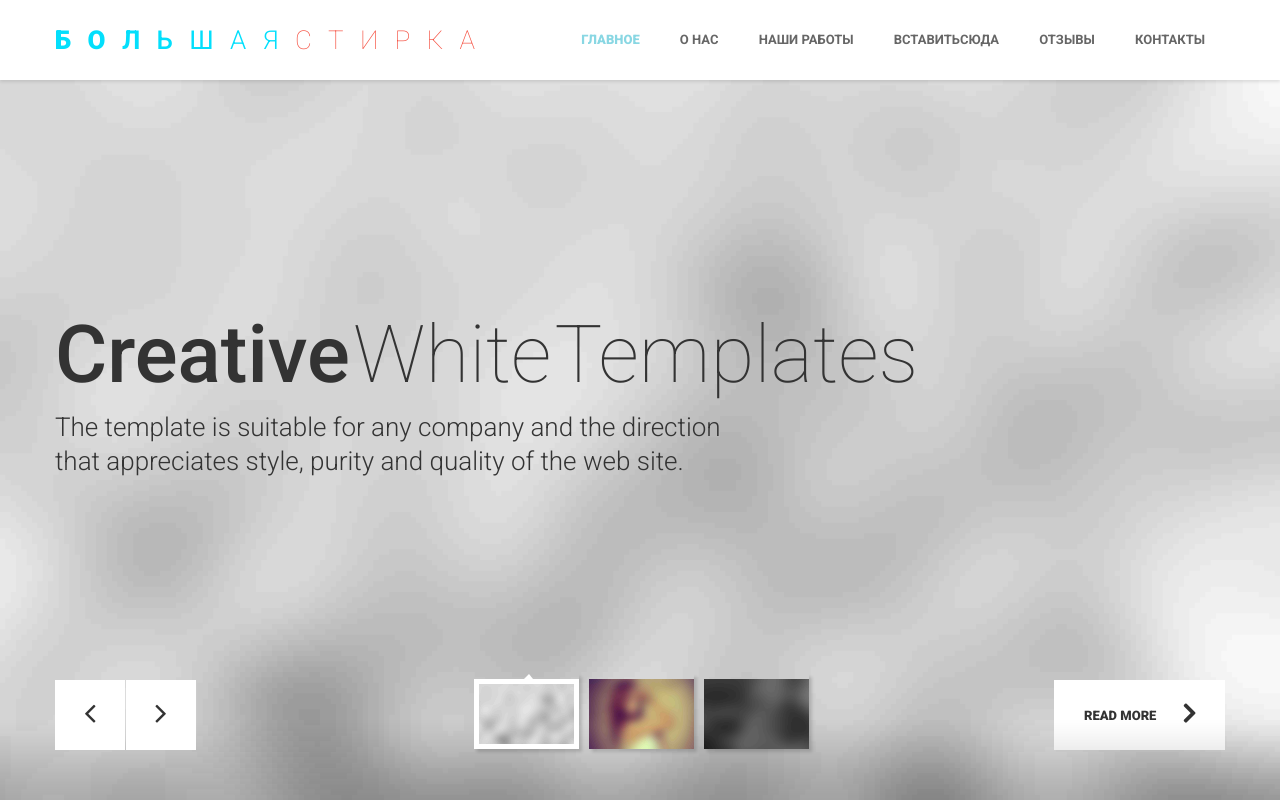
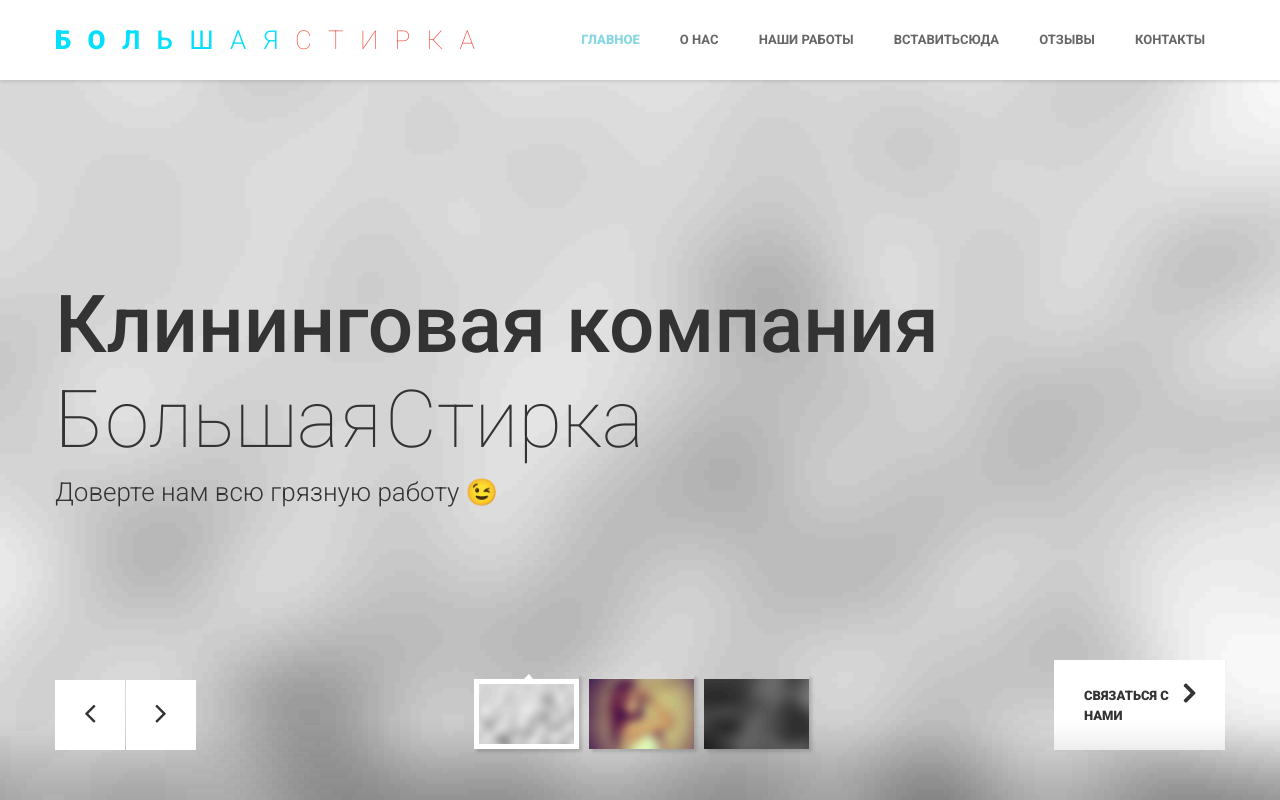
Before and after one commit to ogbozoyan/landing_page, a plain HTML site: page index.html in a window 1280 px wide. Shown: the top 800 px of the page. Drawn offline with Linux system fonts and the light colour scheme.

Commit message:
Add files via upload

```diff
--- a/index.html
+++ b/index.html
@@ -1,9 +1,9 @@
 <!DOCTYPE html>
-<html lang="en">
+<html lang="ru">
 <head>
 
 	<meta charset="utf-8">
-	<title>Большая Стирка прачечная</title>
+	<title>БОЛЬШАЯ СТИРКА прачечная</title>
     <meta name="viewport" content="width=device-width, initial-scale=1.0">
 	<meta name="description" content="">
 	<meta name="author" content="">
@@ -131,20 +131,21 @@
 				<ul class="slides">
 					<li class="slide1">
 						<div class="flex_caption1">
-							<p class="title1 captionDelay2 FromTop">Creative</p>
-							<p class="title2 captionDelay4 FromTop">White</p>
-							<p class="title3 captionDelay6 FromTop">Templates</p>
-							<p class="title4 captionDelay7 FromBottom">The template is suitable for any company and the direction that appreciates style, purity and quality of the web site.</p>
+							<p class="title1 captionDelay2 FromTop">Клининговая компания</p>
+							<br/>
+							<p class="title2 captionDelay4 FromTop">Большая</p>
+							<p class="title3 captionDelay6 FromTop">Стирка</p>
+							<p class="title4 captionDelay7 FromBottom">Доверте нам всю грязную работу &#128521;</p>
 						</div>
-						<a class="slide_btn FromRight" href="javascript:void(0);" >Read More</a>
-					<li class="slide2">
+						<a class="slide_btn FromRight" href="#contacts" >Связаться с нами</a>
+					<!--<li class="slide2">
 						<div class="flex_caption1">
 							<p class="title1 captionDelay6 FromLeft">Responsive</p>
 							<p class="title2 captionDelay4 FromLeft">Design</p>
 							<p class="title3 captionDelay2 FromLeft">Theme</p>
 							<p class="title4 captionDelay7 FromLeft">The template is suitable for any company and the direction that appreciates style, purity and quality of the web site.</p>
 						</div>
-						<a class="slide_btn FromRight" href="javascript:void(0);" >Read More</a>
+						<a class="slide_btn FromRight" href="#contacts" >Связаться с нами</a>
 					</li>
 					<li class="slide3">
 						<div class="flex_caption1">
@@ -153,8 +154,8 @@
 							<p class="title3 captionDelay3 FromBottom">Background</p>
 							<p class="title4 captionDelay5 FromBottom">The template is suitable for any company and the direction that appreciates style, purity and quality of the web site.</p>
 						</div>
-						<a class="slide_btn FromRight" href="javascript:void(0);" >Read More</a>
-
+						<a class="slide_btn FromRight" href="#contacts" >Связаться с нами</a>
+						-->
 						<!-- VIDEO BACKGROUND
 						<a id="P2" class="player" data-property="{videoURL:'tDvBwPzJ7dY',containment:'.top_slider .slide3',autoPlay:true, mute:true, startAt:0, opacity:1}" ></a>
 						<!-- //VIDEO BACKGROUND -->
```
